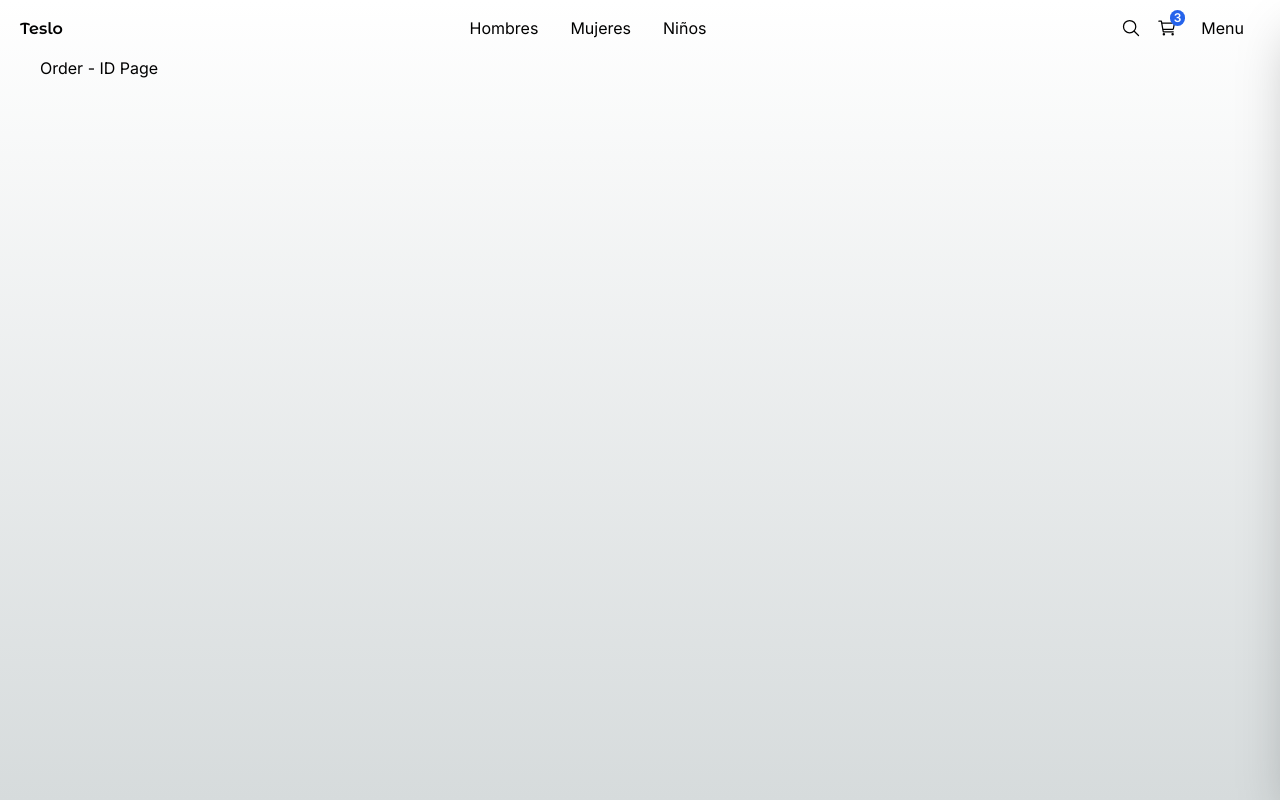
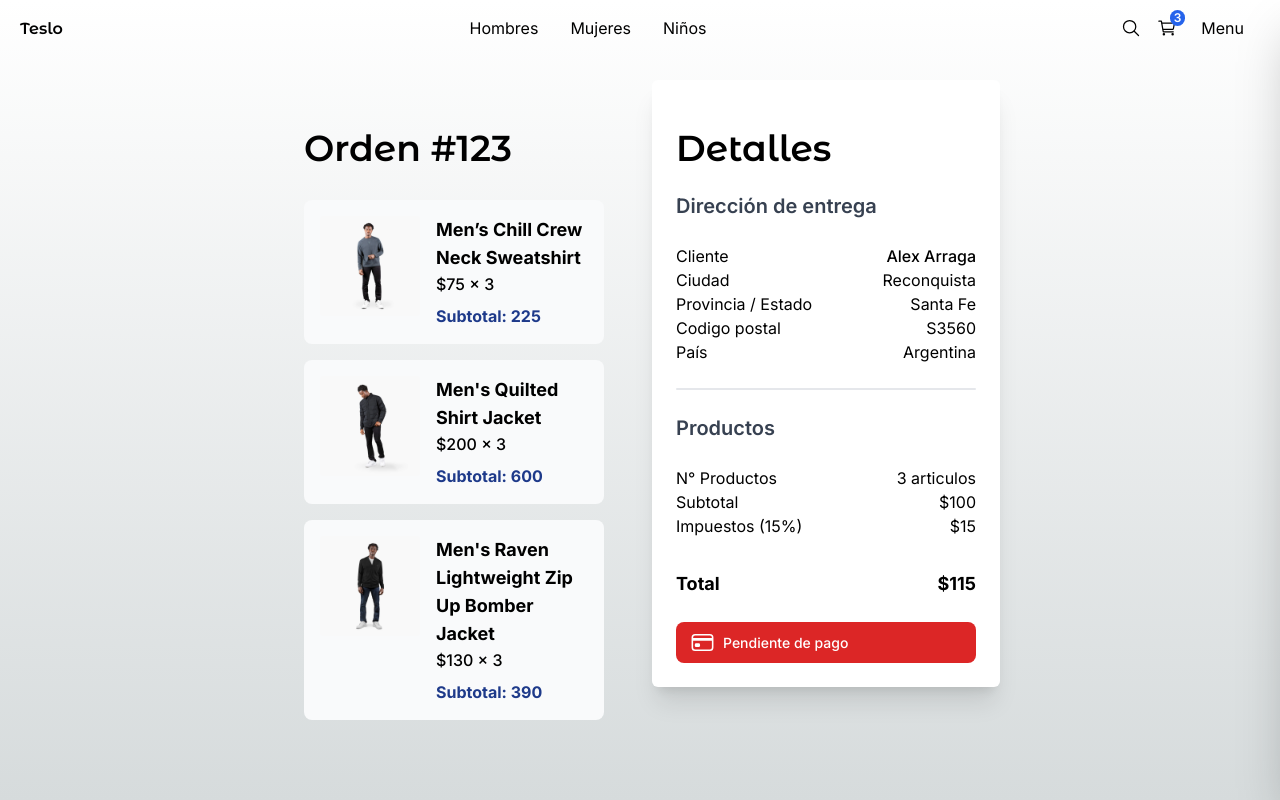
Before and after one commit to alex-arraga/next-teslo-shop, a Next.js app: page /orders/123 in a window 1280 px wide. Built offline with nearby package versions, Linux system fonts and the light colour scheme.

Commit message:
OrderByIdPage created

```diff
--- a/src/app/(shop)/orders/[id]/page.tsx
+++ b/src/app/(shop)/orders/[id]/page.tsx
@@ -1,8 +1,115 @@
+import { ProductsInCheckout, Title } from "@/components";
+import { initialData } from "@/seed/seed";
 
-export default function() {
+import { IoCardOutline } from "react-icons/io5";
+import clsx from "clsx";
+
+// todo: replace for products in cookies
+const productsInCart = [
+  initialData.products[0],
+  initialData.products[1],
+  initialData.products[2],
+]
+
+interface Props {
+  params: {
+    id: string;
+  }
+}
+
+export default function OrdersByIdPage({ params }: Props) {
+  const { id } = params;
+
+  // todo: realizar verificaciones de la orden
+  // redirect
+
+
+
   return (
-    <div>
-      <h1>Order - ID Page</h1>
-    </div>
+    <section className="flex justify-center w-full">
+      <div className="grid grid-cols-1 xl:grid-cols-2 p-4 xl:p-6 gap-6 max-w-[calc(60vw)]">
+        <div className="flex flex-col col-span-2 xl:col-span-1 rounded-md xl:p-6">
+          <Title
+            title={`Orden #${id}`}
+          />
+
+          {/* Products */}
+          {productsInCart.map((product) => (
+            <ProductsInCheckout
+              key={product.slug}
+              product={product}
+            />
+          ))}
+        </div>
+
+        {/* Order details */}
+        <div className="mb-10 xl:mb-0 col-span-2 xl:col-span-1 bg-white rounded-md shadow-xl h-fit p-4 xl:p-6">
+          <Title
+            title="Detalles"
+          />
+
+          {/* Shipping address */}
+          <h2 className="text-xl font-semibold text-gray-700 mb-6">Dirección de entrega</h2>
+          <div className="grid grid-cols-2">
+            <p>Cliente</p>
+            <p className="text-right font-medium">Alex Arraga</p>
+
+            <p>Ciudad</p>
+            <p className="text-right">Reconquista</p>
+
+            <p>Provincia / Estado</p>
+            <p className="text-right">Santa Fe</p>
+
+            <p>Codigo postal</p>
+            <p className="text-right">S3560</p>
+
+            <p>País</p>
+            <p className="text-right">Argentina</p>
+          </div>
+
+
+          {/* Divisor */}
+          <div className="rounded bg-gray-200 mt-6 h-0.5 w-full" />
+
+
+          {/* Summary products */}
+          <h2 className="text-xl font-semibold text-gray-700 my-6">Productos</h2>
+          <div className="grid grid-cols-2">
+            <span>N° Productos</span>
+            <span className="text-right">3 articulos</span>
+
+            <span>Subtotal</span>
+            <span className="text-right">$100</span>
+
+            <span>Impuestos (15%)</span>
+            <span className="text-right">$15</span>
+
+            <span className="mt-8 text-lg font-bold">Total</span>
+            <span className="mt-8 text-lg font-bold text-right">$115</span>
+          </div>
+
+          {/* Details */}
+          <div className="flex flex-col mt-6">
+
+            {/* Pay: paid or pending */}
+            <div className={
+              clsx(
+                "flex items-center py-2 px-3.5 text-sm font-medium text-white w-full rounded-lg",
+                {
+                  "bg-red-600": true,
+                  // "bg-green-600": true
+                }
+              )
+            }>
+              <IoCardOutline size={25} />
+              <p className="mx-2">Pendiente de pago</p>
+              {/* <p className="mx-2">Pagada</p> */}
+            </div>
+
+          </div>
+        </div>
+
+      </div>
+    </section>
   );
 }
```
